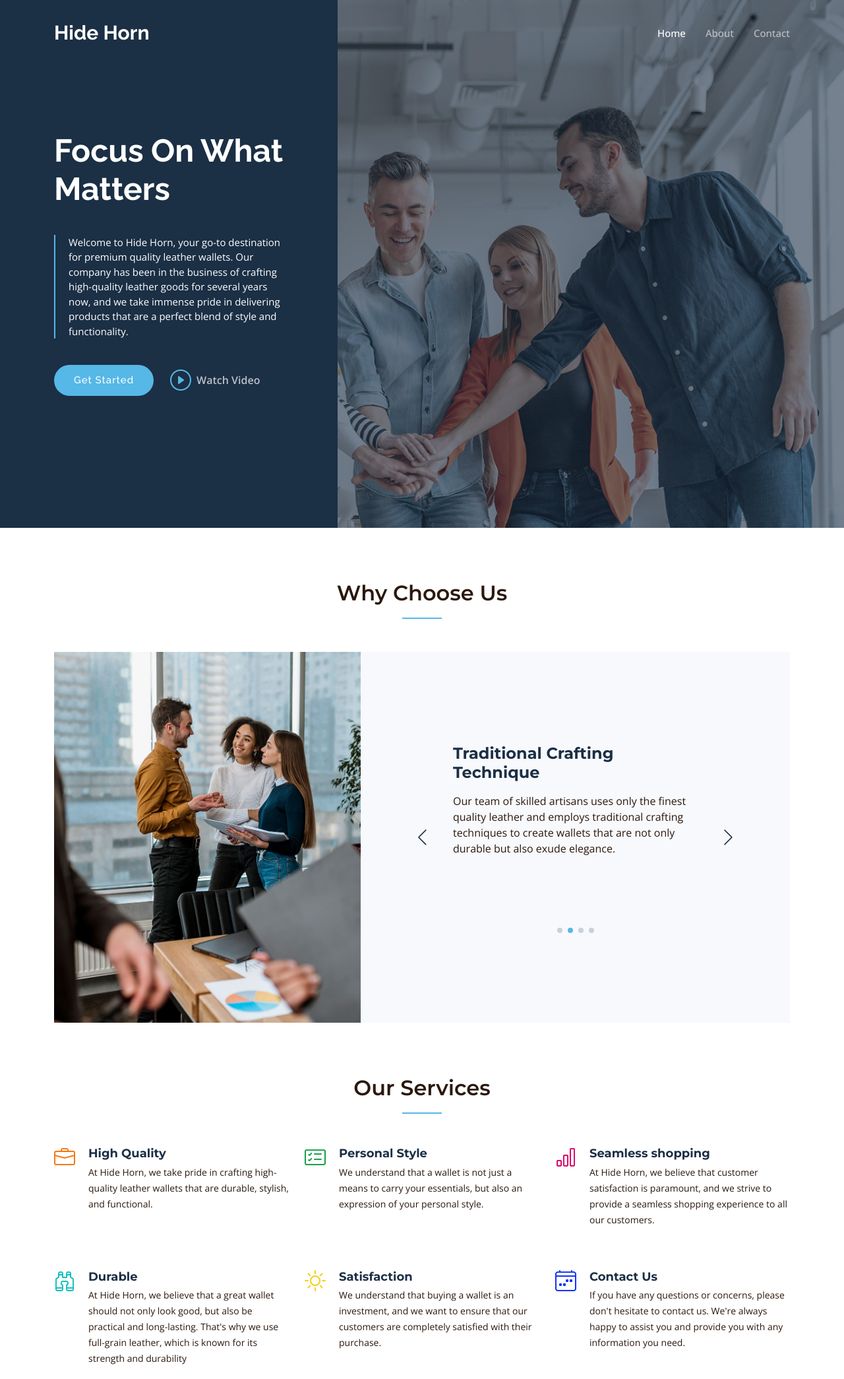
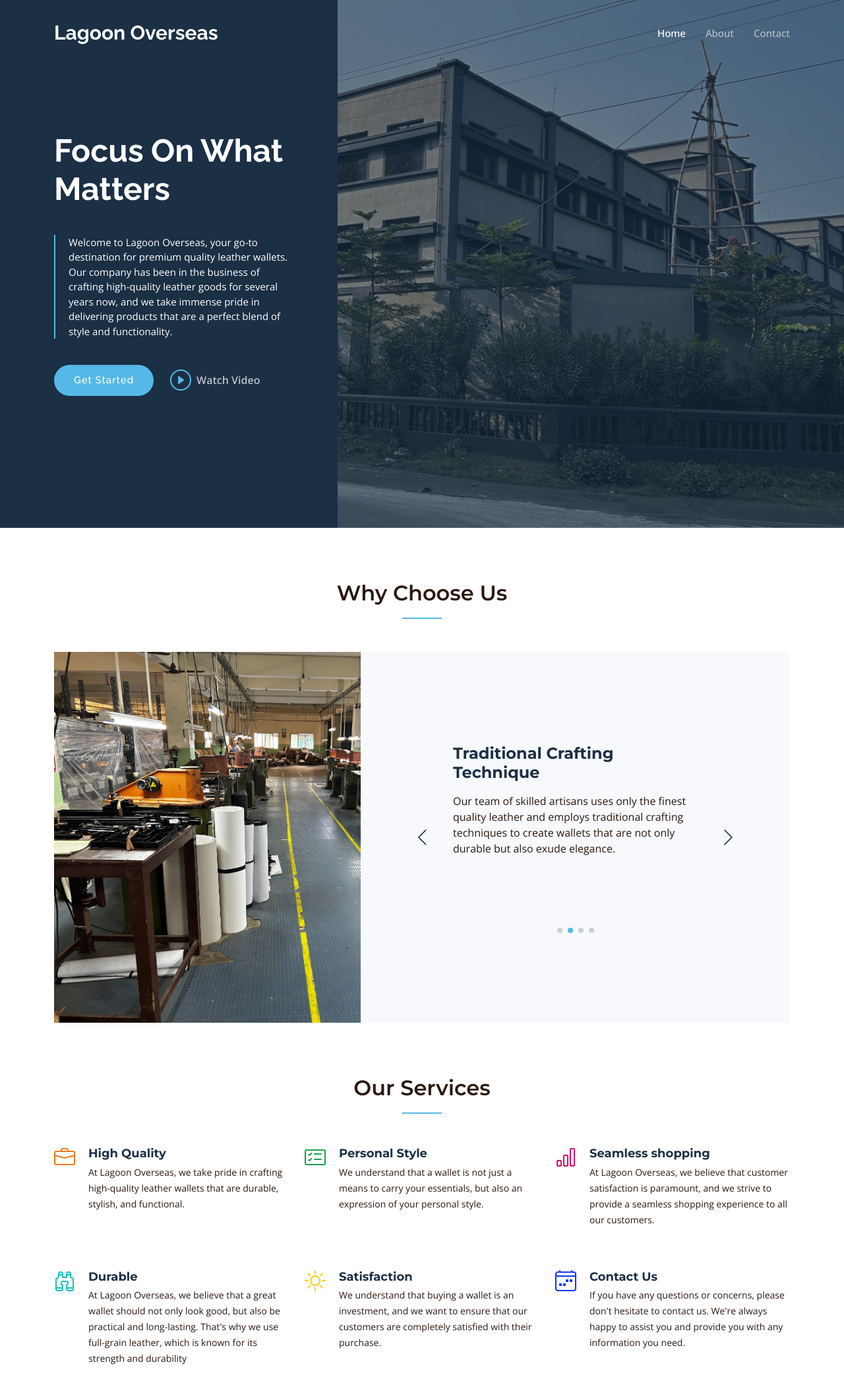
Before and after one commit to Benzi5388/hidehorn, a plain HTML site: page index.html in a window 1280 px wide. Shown: the top 2090 px of the page at 66% size. Drawn offline with nearby package versions, Linux system fonts and the light colour scheme.

Commit message:
changed the pics

```diff
--- a/assets/css/main.css
+++ b/assets/css/main.css
@@ -495,7 +495,7 @@ section {
 .hero {
   width: 100%;
   min-height: 100vh;
-  background: url("../img/hero-bg.jpg") top center;
+  background: url("../img/factory_building.jpeg") top center;
   background-size: cover;
   position: relative;
   padding: 120px 0;
--- a/index.html
+++ b/index.html
@@ -5,7 +5,7 @@
   <meta charset="utf-8">
   <meta content="width=device-width, initial-scale=1.0" name="viewport">
 
-  <title>Hide Horn</title>
+  <title>Lagoon Overseas</title>
   <meta content="" name="description">
   <meta content="" name="keywords">
 
@@ -47,7 +47,7 @@
       <a href="index.html" class="logo d-flex align-items-center">
         <!-- Uncomment the line below if you also wish to use an image logo -->
         <!-- <img src="assets/img/logo.png" alt=""> -->
-        <h1 class="d-flex align-items-center">Hide Horn</h1>
+        <h1 class="d-flex align-items-center">Lagoon Overseas</h1>
       </a>
 
       <i class="mobile-nav-toggle mobile-nav-show bi bi-list"></i>
@@ -92,13 +92,12 @@
         <div class="col-xl-4">
           <h2 data-aos="fade-up">Focus On What Matters</h2>
           <blockquote data-aos="fade-up" data-aos-delay="100">
-            <p>Welcome to Hide Horn, your go-to destination for premium quality leather wallets. Our company has been in the business of crafting high-quality leather goods for several years now, and we take immense pride in delivering products that are a perfect blend of style and functionality. </p>
+            <p>Welcome to Lagoon Overseas, your go-to destination for premium quality leather wallets. Our company has been in the business of crafting high-quality leather goods for several years now, and we take immense pride in delivering products that are a perfect blend of style and functionality. </p>
           </blockquote>
           <div class="d-flex" data-aos="fade-up" data-aos-delay="200">
             <a href="#about" class="btn-get-started">Get Started</a>
-            <a href="https://www.youtube.com/watch?v=le1XW1M0FZU&ab_channel=LAGOONOVERSEAS" class="glightbox btn-watch-video d-flex align-items-center"><i class="bi bi-play-circle"></i><span>Watch Video</span></a>
+             <a href="https://www.youtube.com/watch?v=le1XW1M0FZU&ab_channel=LAGOONOVERSEAS" class="glightbox btn-watch-video d-flex align-items-center"><i class="bi bi-play-circle"></i><span>Watch Video</span></a>
           </div>
-
         </div>
       </div>
     </div>
@@ -112,22 +111,17 @@
 
         <div class="section-header">
           <h2>Why Choose Us</h2>
-
         </div>
-
         <div class="row g-0" data-aos="fade-up" data-aos-delay="200">
-
-          <div class="col-xl-5 img-bg" style="background-image: url('assets/img/why-us-bg.jpg')"></div>
+          <div class="col-xl-5 img-bg" style="background-image: url('assets/img/factory1.jpeg')"></div>
           <div class="col-xl-7 slides  position-relative">
-
             <div class="slides-1 swiper">
               <div class="swiper-wrapper">
-
                 <div class="swiper-slide">
                   <div class="item">
                     <h3 class="mb-3">Let's grow your business together</h3>
                     <h4 class="mb-3">We are a reflection.</h4>
-                    <p>At Hide Horn, we believe that a wallet is not just an accessory, but a reflection of one's personality. Therefore, we pay great attention to detail when it comes to designing and crafting our wallets.</p>
+                    <p>At Lagoon Overseas, we believe that a wallet is not just an accessory, but a reflection of one's personality. Therefore, we pay great attention to detail when it comes to designing and crafting our wallets.</p>
                   </div>
                 </div><!-- End slide item -->
 
@@ -150,19 +144,16 @@
                 <div class="swiper-slide">
                   <div class="item">
                     <h3 class="mb-3">Our Believe</h3>
-                    <h4 class="mb-3">At Hide Horn, we believe in providing our customers with an exceptional shopping experience. From the moment you browse our website to the moment you receive your wallet, we strive to make every step of the process seamless and enjoyable.</p>
+                    <h4 class="mb-3">At Lagoon Overseas, we believe in providing our customers with an exceptional shopping experience. From the moment you browse our website to the moment you receive your wallet, we strive to make every step of the process seamless and enjoyable.</p>
                   </div>
                 </div><!-- End slide item -->
-
               </div>
               <div class="swiper-pagination"></div>
             </div>
             <div class="swiper-button-prev"></div>
             <div class="swiper-button-next"></div>
           </div>
-
         </div>
-
       </div>
     </section><!-- End Why Choose Us Section -->
 
@@ -172,7 +163,6 @@
 
         <div class="section-header">
           <h2>Our Services</h2>
-
         </div>
 
         <div class="row gy-5">
@@ -181,7 +171,7 @@
             <div class="icon flex-shrink-0"><i class="bi bi-briefcase" style="color: #f57813;"></i></div>
             <div>
               <h4 class="title"><a href="#" class="stretched-link">High Quality</a></h4>
-              <p class="description">At Hide Horn, we take pride in crafting high-quality leather wallets that are durable, stylish, and functional.</p>
+              <p class="description">At Lagoon Overseas, we take pride in crafting high-quality leather wallets that are durable, stylish, and functional.</p>
             </div>
           </div>
           <!-- End Service Item -->
@@ -198,7 +188,7 @@
             <div class="icon flex-shrink-0"><i class="bi bi-bar-chart" style="color: #d90769;"></i></div>
             <div>
               <h4 class="title"><a href="#" class="stretched-link">Seamless shopping</a></h4>
-              <p class="description">At Hide Horn, we believe that customer satisfaction is paramount, and we strive to provide a seamless shopping experience to all our customers.</p>
+              <p class="description">At Lagoon Overseas, we believe that customer satisfaction is paramount, and we strive to provide a seamless shopping experience to all our customers.</p>
             </div>
           </div><!-- End Service Item -->
 
@@ -206,7 +196,7 @@
             <div class="icon flex-shrink-0"><i class="bi bi-binoculars" style="color: #15bfbc;"></i></div>
             <div>
               <h4 class="title"><a href="#" class="stretched-link">Durable</a></h4>
-              <p class="description">At Hide Horn, we believe that a great wallet should not only look good, but also be practical and long-lasting. That's why we use full-grain leather, which is known for its strength and durability</p>
+              <p class="description">At Lagoon Overseas, we believe that a great wallet should not only look good, but also be practical and long-lasting. That's why we use full-grain leather, which is known for its strength and durability</p>
             </div>
           </div><!-- End Service Item -->
 
@@ -414,7 +404,7 @@
         <div class="row gy-4">
           <div class="col-lg-5 col-md-12 footer-info">
             <a href="index.html" class="logo d-flex align-items-center">
-              <span>Hide Horn</span>
+              <span>Lagoon Overseas</span>
             </a>
             <p>We also offer customization options, allowing our customers to personalize their wallets with their initials or logos for a unique touch.</p>
             <div class="social-links d-flex  mt-3">
@@ -451,7 +441,7 @@
               Topsia, Kolkata<br>
               West Bengal 700039<br><br>
               <strong>Phone:</strong> +91-9088-88-7179<br>
-              <strong>Email:</strong> info@hidehorn.com<br>
+              <strong>Email:</strong> info@lagoonoverseas.com<br>
             </p>
 
           </div>
@@ -463,7 +453,7 @@
     <div class="footer-legal">
       <div class="container">
         <div class="copyright">
-          &copy; Copyright <strong><span>Hide Horn</span></strong>. All Rights Reserved
+          &copy; Copyright <strong><span>Lagoon Overseas</span></strong>. All Rights Reserved
         </div>
         <div class="credits">
           <!-- All the links in the footer should remain intact. -->
```
Also changed, not shown: assets/img/factory1.jpeg (added), assets/img/factory_building.jpeg (added).
